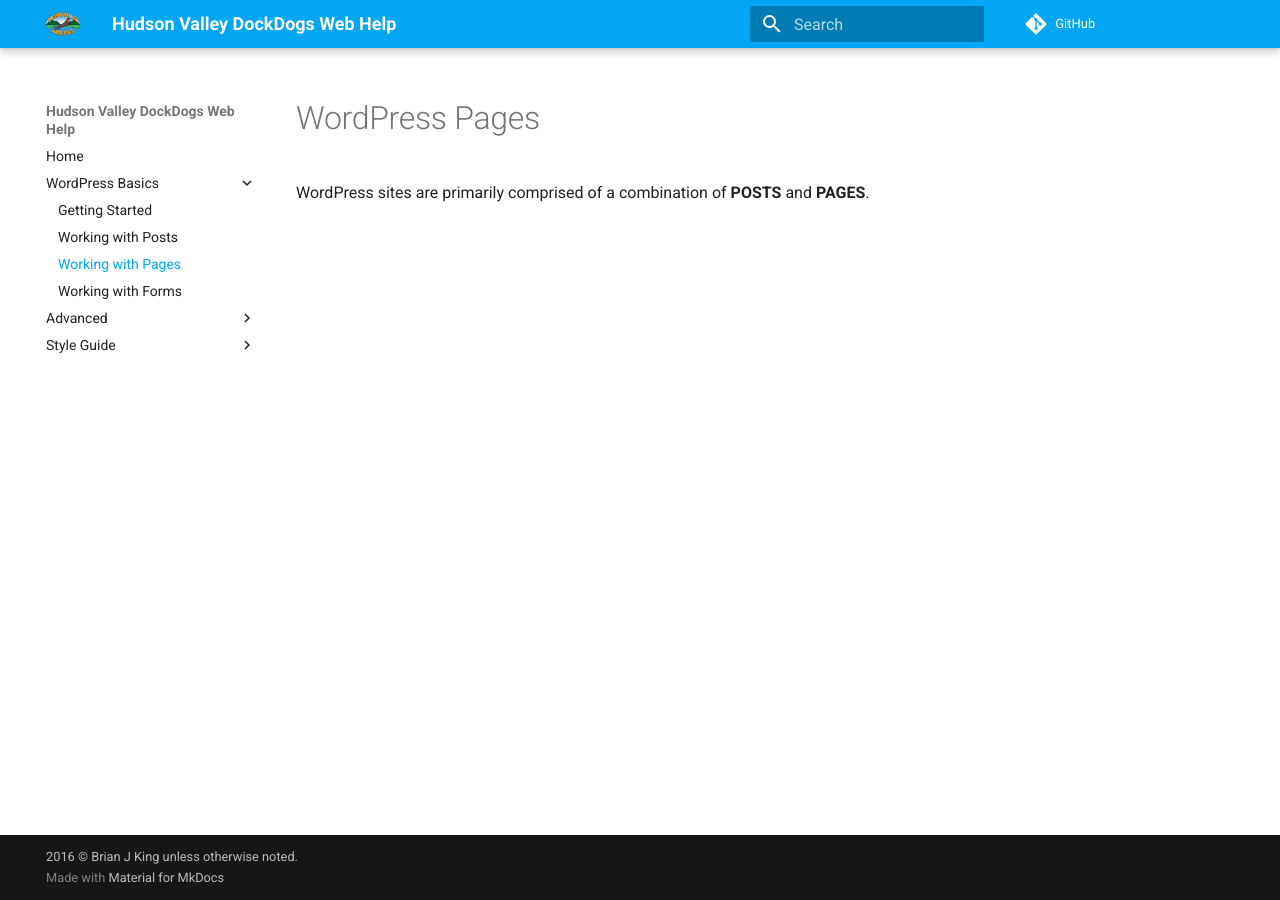
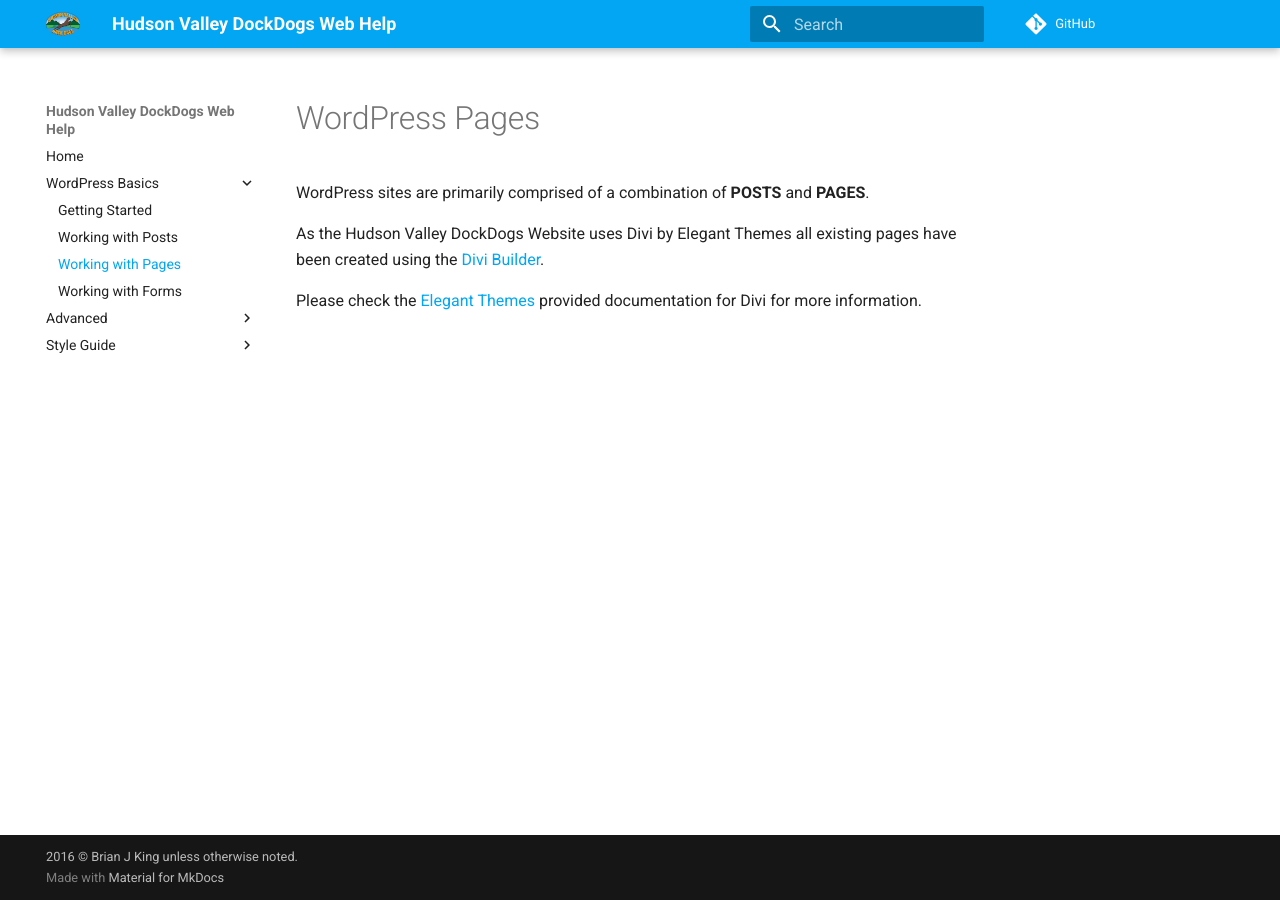
Before and after one commit to brianjking/hudsonvalleyhelp, an MkDocs documentation site: the page built from docs/wordpress-basics/pages.md, in a window 1280 px wide. Built offline with MkDocs 1.6.1 and Material for MkDocs 9.7.7, drawn with Linux system fonts in a browser that asks for light colours; comment, search, counter and statistics services are not loaded; old or Windows-style settings are respelled for this version of MkDocs.

Commit message:
Managing pages

```diff
--- a/docs/wordpress-basics/pages.md
+++ b/docs/wordpress-basics/pages.md
@@ -2,3 +2,7 @@
 
 WordPress sites are primarily comprised of a combination of **POSTS** and
 **PAGES**.
+
+As the Hudson Valley DockDogs Website uses Divi by Elegant Themes all existing pages have been created using the [Divi Builder](divi.md).
+
+Please check the [Elegant Themes](http://www.elegantthemes.com/gallery/divi/documentation/) provided documentation for Divi for more information.
```
